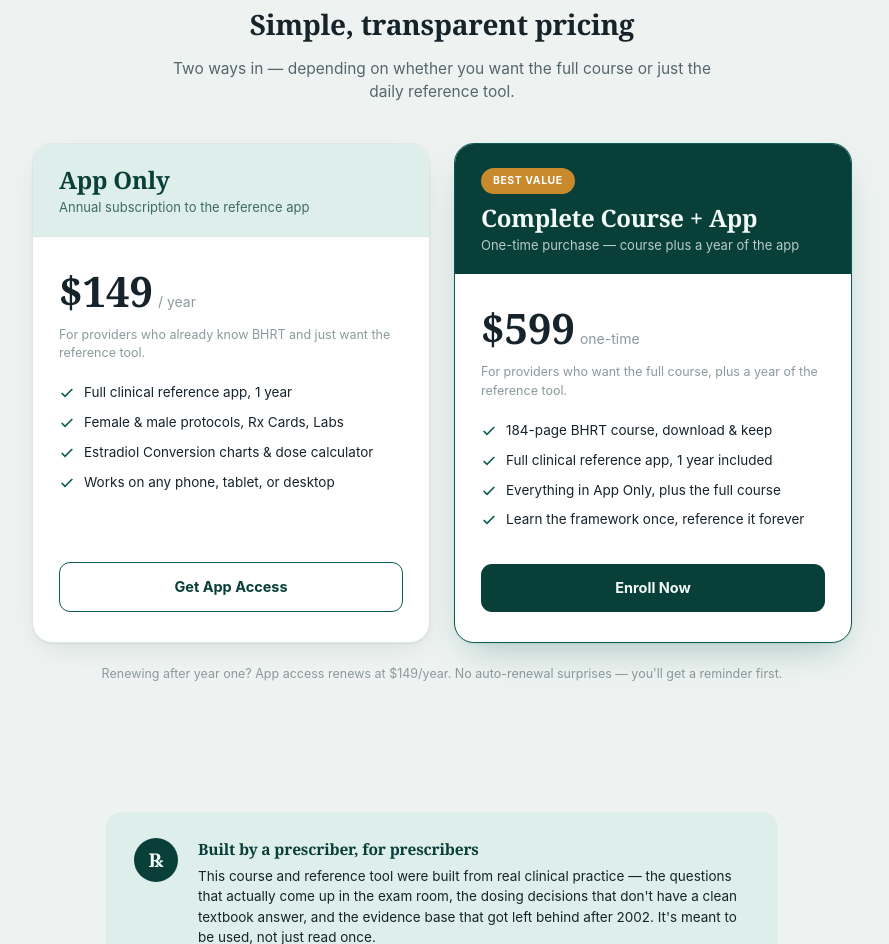
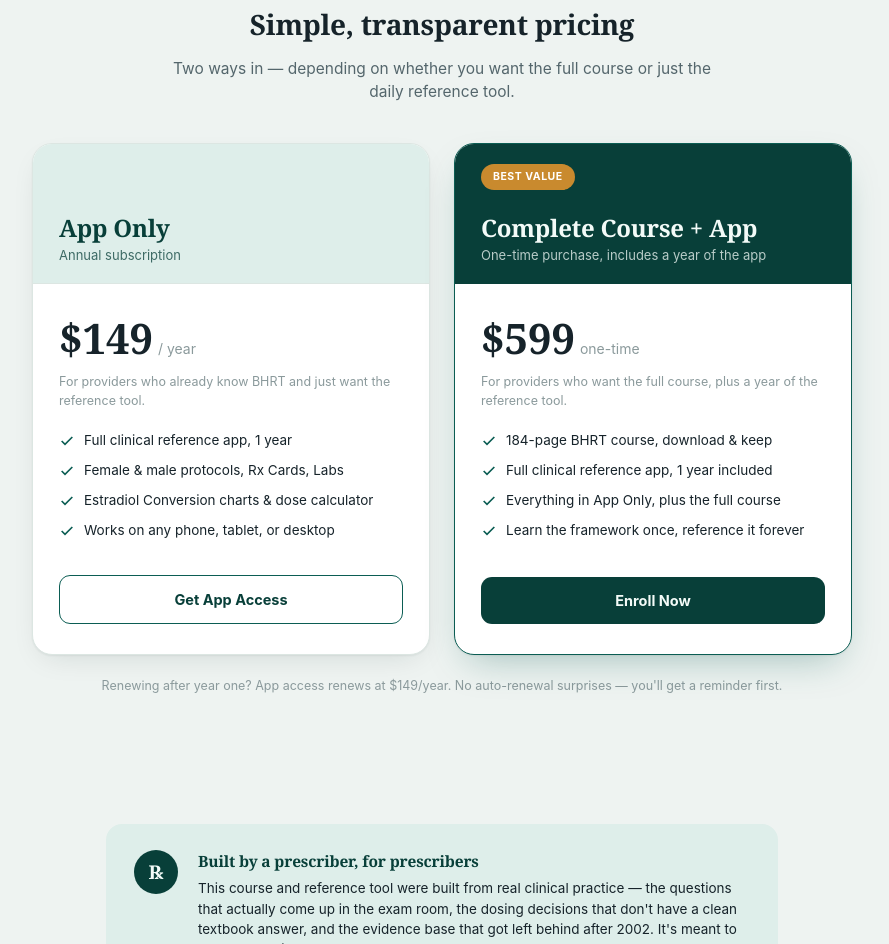
Before and after one commit to xeniakempf/learn-bhrt-app, a plain HTML site: page index.html in a window 1280 px wide. Shown: the part 4061-5005 px from the top of the page, without its empty margins (198-1087 px from the left). Drawn offline with Linux system fonts and the light colour scheme.

Commit message:
Add files via upload

```diff
--- a/index.html
+++ b/index.html
@@ -122,13 +122,14 @@ a{color:var(--teal);}
 .price-list{list-style:none;margin:0 0 24px;padding:0;flex:1;}
 .price-badge{position:absolute;top:-13px;left:26px;background:var(--amber);color:#fff;font-size:10.5px;font-weight:700;letter-spacing:.05em;text-transform:uppercase;padding:5px 12px;border-radius:99px;}
 .price-card{padding-top:0;overflow:hidden;}
-.price-head{margin:0 -26px 22px;padding:22px 26px 18px;background:var(--teal-tint);border-bottom:1px solid var(--line);}
+.price-head{margin:0 -26px 22px;padding:20px 26px 18px;min-height:140px;display:flex;flex-direction:column;justify-content:flex-end;background:var(--teal-tint);border-bottom:1px solid var(--line);}
 .price-head h3{font-size:24px;line-height:1.15;margin:0 0 4px;color:var(--teal-dark);}
 .price-head .sub{font-size:13px;color:var(--teal-dark);opacity:.75;margin:0;}
 .price-card.hi .price-head{background:var(--teal-dark);border-bottom-color:var(--teal-dark);}
 .price-card.hi .price-head h3{color:#F3FBF8;}
 .price-card.hi .price-head .sub{color:#F3FBF8;}
-.price-card.hi .price-badge{position:static;display:inline-block;margin-bottom:10px;}
+.price-card.hi .price-badge{position:static;display:inline-block;align-self:flex-start;margin:0 0 auto;}
+.price-card.hi .price-head h3{margin-top:12px;}
 .price-amt{display:flex;align-items:baseline;gap:5px;margin-bottom:4px;}
 .price-amt .n{font-family:Georgia,serif;font-size:42px;font-weight:700;color:var(--ink);}
 .price-amt .per{font-size:14px;color:var(--ink-faint);}
@@ -338,7 +339,7 @@ footer .fbottom{margin-top:14px;padding-top:0;border-top:none;font-size:11.5px;c
       <div class="price-card">
         <div class="price-head">
           <h3>App Only</h3>
-          <p class="sub">Annual subscription to the reference app</p>
+          <p class="sub">Annual subscription</p>
         </div>
         <div class="price-amt"><span class="n">$149</span><span class="per">/ year</span></div>
         <p class="price-note">For providers who already know BHRT and just want the reference tool.</p>
@@ -355,7 +356,7 @@ footer .fbottom{margin-top:14px;padding-top:0;border-top:none;font-size:11.5px;c
         <div class="price-head">
           <span class="price-badge">Best Value</span>
           <h3>Complete Course + App</h3>
-          <p class="sub">One-time purchase — course plus a year of the app</p>
+          <p class="sub">One-time purchase, includes a year of the app</p>
         </div>
         <div class="price-amt"><span class="n">$599</span><span class="per">one-time</span></div>
         <p class="price-note">For providers who want the full course, plus a year of the reference tool.</p>
```
